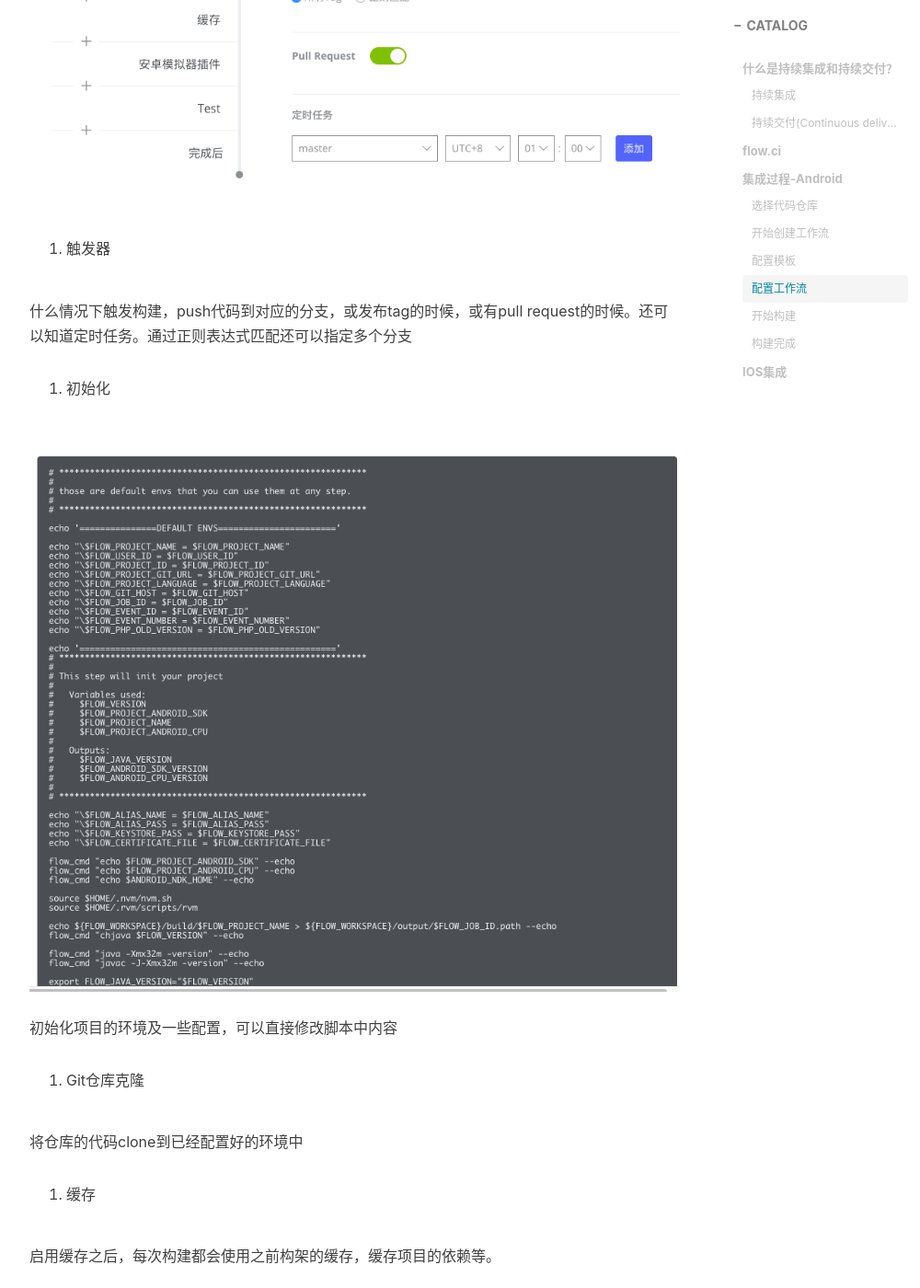
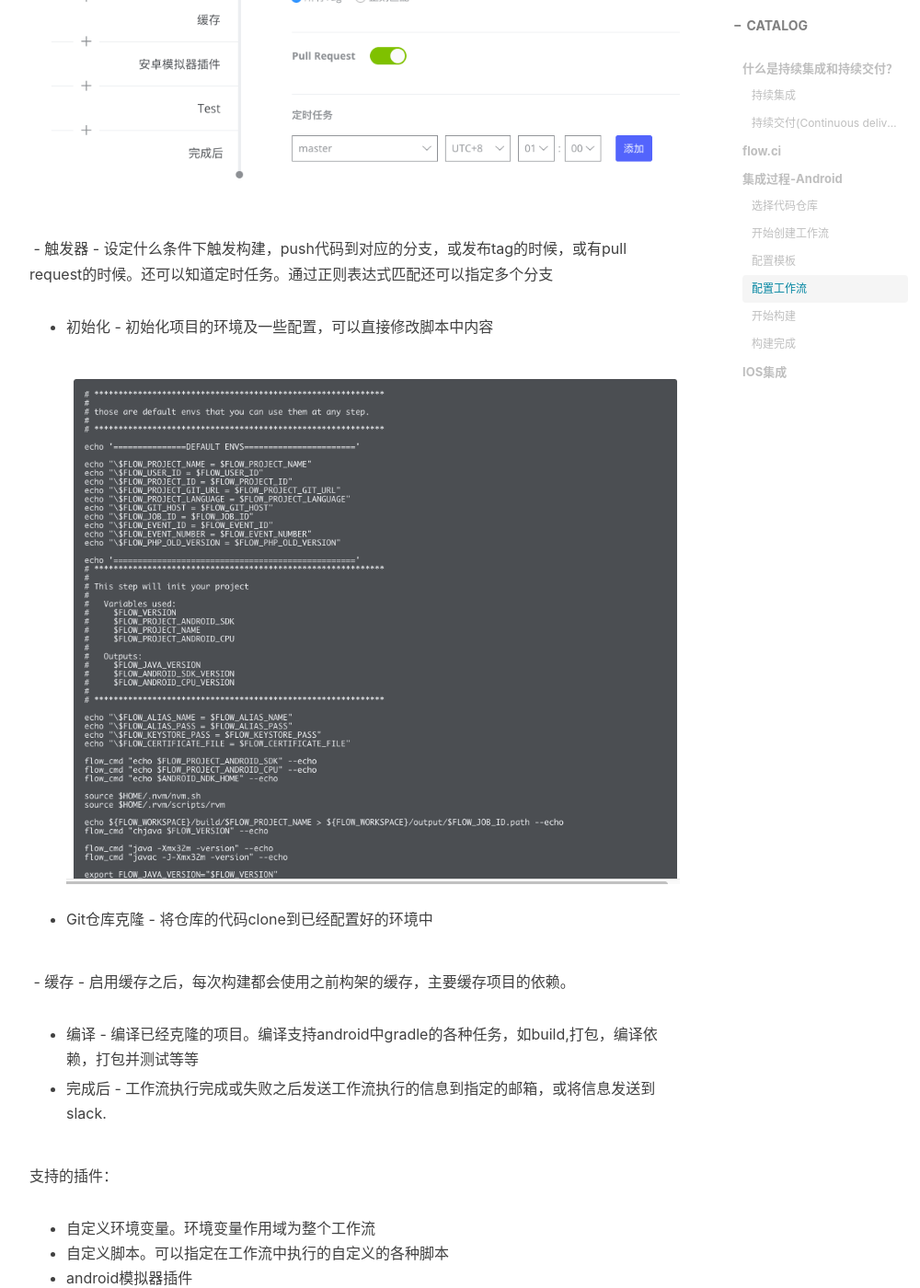
Before and after one commit to StevenDXC/Blog, a Jekyll site: the page built from _posts/2016-09-15-flow_ci.md, in a window 1280 px wide and 1400 px high, scrolled down 3046 px. Shown: the whole window at 92% size, without its empty margins (233-1233 px from the left). Built offline with Jekyll 4.4.1, drawn with Linux system fonts in a browser that asks for light colours; nearby versions of some CDN libraries; Markdown is read by kramdown in place of the engine named in the settings; comment, search, counter and statistics services are not loaded; some of the changed text lies outside the part shown.

Commit message:
Update 2016-09-15-flow_ci.md

```diff
--- a/_posts/2016-09-15-flow_ci.md
+++ b/_posts/2016-09-15-flow_ci.md
@@ -64,30 +64,18 @@ tags:
 #### 配置工作流
 ![image]({{ site.baseurl }}/img/post/flowci/flow4.png)
 
-  1. 触发器
+  - 触发器 - 设定什么条件下触发构建，push代码到对应的分支，或发布tag的时候，或有pull request的时候。还可以知道定时任务。通过正则表达式匹配还可以指定多个分支
 
-   什么情况下触发构建，push代码到对应的分支，或发布tag的时候，或有pull request的时候。还可以知道定时任务。通过正则表达式匹配还可以指定多个分支
+  - 初始化 - 初始化项目的环境及一些配置，可以直接修改脚本中内容
+    ![image]({{ site.baseurl }}/img/post/flowci/flow5.png)
 
-  2. 初始化
+  - Git仓库克隆 - 将仓库的代码clone到已经配置好的环境中
 
-   ![image]({{ site.baseurl }}/img/post/flowci/flow5.png)
-   初始化项目的环境及一些配置，可以直接修改脚本中内容
+  - 缓存 - 启用缓存之后，每次构建都会使用之前构架的缓存，主要缓存项目的依赖。
 
-  3. Git仓库克隆
+  - 编译 - 编译已经克隆的项目。编译支持android中gradle的各种任务，如build,打包，编译依赖，打包并测试等等
 
-   将仓库的代码clone到已经配置好的环境中
-
-  4. 缓存
-
-   启用缓存之后，每次构建都会使用之前构架的缓存，缓存项目的依赖等。
-
-  5. 编译
-
-   编译已经克隆的项目。编译支持android中gradle的各种任务，如build,打包，编译依赖，打包并测试等等
-
-  5. 完成后
-
-   工作流执行完成或失败之后发送工作流执行的信息到指定的邮箱，或将信息发送到slack.
+  - 完成后 - 工作流执行完成或失败之后发送工作流执行的信息到指定的邮箱，或将信息发送到slack.
 
 支持的插件：
 
```
